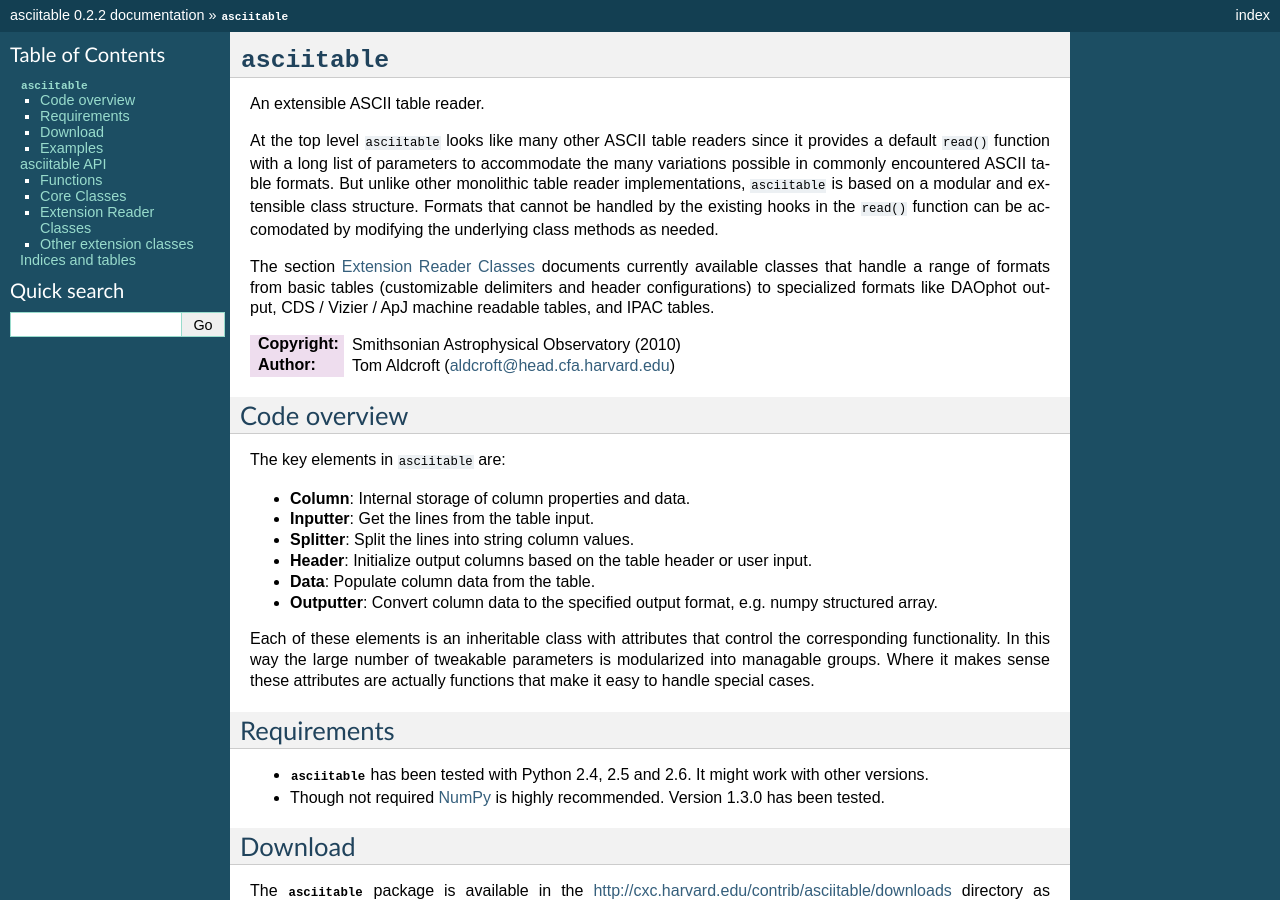
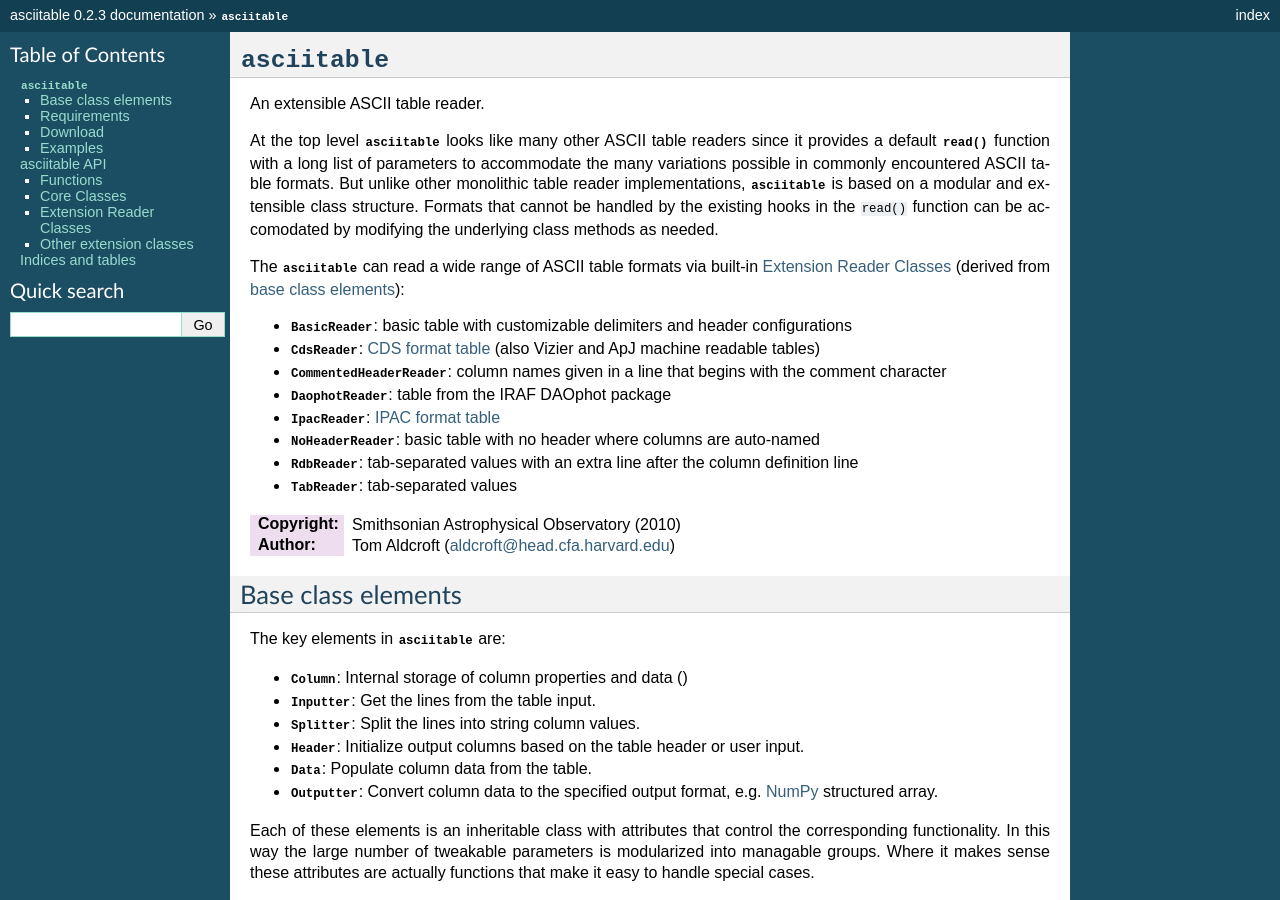
Before and after one commit to taldcroft/asciitable, a Sphinx documentation site: the page built from doc/index.rst, in a window 1280 px wide and 900 px high. Built offline with Sphinx 7.4.7, drawn with Linux system fonts in a browser that asks for light colours; some of the changed text lies outside the part shown.

Commit message:
Documentation updates and minor fix to CdsReader to parse column spec with no space after dash

```diff
--- a/doc/conf.py
+++ b/doc/conf.py
@@ -47,7 +47,7 @@ copyright = u'2009, Tom Aldcroft'
 # The short X.Y version.
 version = '0.2'
 # The full version, including alpha/beta/rc tags.
-release = '0.2.2'
+release = '0.2.3'
 
 # The language for content autogenerated by Sphinx. Refer to documentation
 # for a list of supported languages.
--- a/doc/index.rst
+++ b/doc/index.rst
@@ -2,33 +2,39 @@
 ======================
 An extensible ASCII table reader.
 
-At the top level ``asciitable`` looks like many other ASCII table readers since
-it provides a default ``read()`` function with a long list of parameters to
+At the top level :mod:`asciitable` looks like many other ASCII table readers since
+it provides a default :func:`~asciitable.read` function with a long list of parameters to
 accommodate the many variations possible in commonly encountered ASCII table
 formats.  But unlike other monolithic table reader implementations,
-``asciitable`` is based on a modular and extensible class structure.  Formats
+:mod:`asciitable` is based on a modular and extensible class structure.  Formats
 that cannot be handled by the existing hooks in the ``read()`` function can be
 accomodated by modifying the underlying class methods as needed.
 
-The section `Extension Reader Classes`_ documents currently available classes
-that handle a range of formats from basic tables (customizable delimiters and
-header configurations) to specialized formats like DAOphot output, CDS / Vizier
-/ ApJ machine readable tables, and IPAC tables.
+The :mod:`asciitable` can read a wide range of ASCII table formats via built-in `Extension Reader Classes`_ (derived from `base class elements`_):
+
+* :class:`~asciitable.BasicReader`: basic table with customizable delimiters and header configurations
+* :class:`~asciitable.CdsReader`: `CDS format table <http://vizier.u-strasbg.fr/doc/catstd.htx>`_ (also Vizier and ApJ machine readable tables)
+* :class:`~asciitable.CommentedHeaderReader`: column names given in a line that begins with the comment character
+* :class:`~asciitable.DaophotReader`: table from the IRAF DAOphot package
+* :class:`~asciitable.IpacReader`: `IPAC format table <http://irsa.ipac.caltech.edu/applications/DDGEN/Doc/ipac_tbl.html>`_
+* :class:`~asciitable.NoHeaderReader`: basic table with no header where columns are auto-named
+* :class:`~asciitable.RdbReader`: tab-separated values with an extra line after the column definition line
+* :class:`~asciitable.TabReader`: tab-separated values
 
 :Copyright: Smithsonian Astrophysical Observatory (2010)
 :Author: Tom Aldcroft (aldcroft@head.cfa.harvard.edu)
 
-Code overview
+Base class elements
 ----------------------------
 
-The key elements in ``asciitable`` are:
+The key elements in :mod:`asciitable` are:
 
-* **Column**: Internal storage of column properties and data.
-* **Inputter**: Get the lines from the table input.
-* **Splitter**: Split the lines into string column values.
-* **Header**: Initialize output columns based on the table header or user input.
-* **Data**: Populate column data from the table.
-* **Outputter**: Convert column data to the specified output format, e.g. numpy structured array.
+* :class:`~asciitable.Column`: Internal storage of column properties and data ()
+* :class:`Inputter <asciitable.BaseInputter>`: Get the lines from the table input.
+* :class:`Splitter <asciitable.BaseSplitter>`: Split the lines into string column values.
+* :class:`Header <asciitable.BaseHeader>`: Initialize output columns based on the table header or user input.
+* :class:`Data <asciitable.BaseData>`: Populate column data from the table.
+* :class:`Outputter <asciitable.BaseOutputter>`: Convert column data to the specified output format, e.g. `NumPy <http://numpy.scipy.org/>`_ structured array.
 
 Each of these elements is an inheritable class with attributes that control the
 corresponding functionality.  In this way the large number of tweakable
--- a/setup.py
+++ b/setup.py
@@ -1,7 +1,7 @@
 from distutils.core import setup
 setup(name='asciitable',
       url='http://cxc.harvard.edu/contrib/asciitable',
-      version='0.2.2',
+      version='0.2.3',
       description='Extensible ASCII table reader',
       author='Tom Aldcroft',
       author_email='aldcroft@head.cfa.harvard.edu',
```
Also changed, not shown: asciitable.py (+13 -9 lines), 3 other files.
